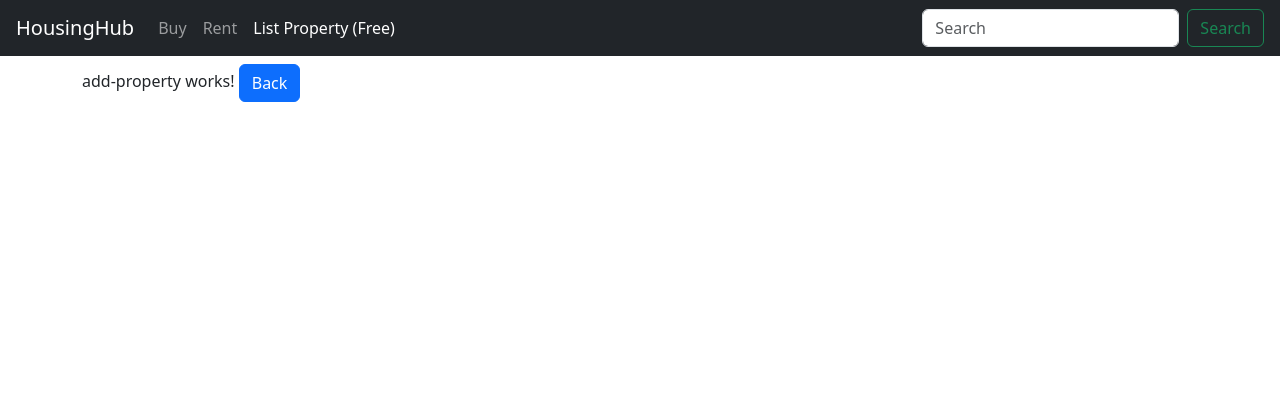
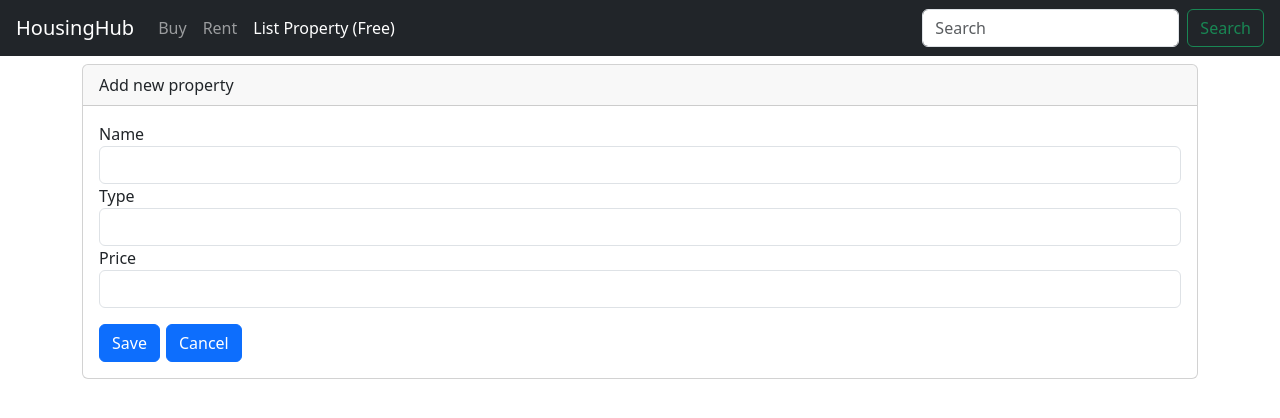
Before and after one commit to thinkinofadriveby/HousingHub, an Angular app: page /add-property in a window 1280 px wide. Shown: the top 418 px of the page. Built offline with nearby package versions, Linux system fonts and the light colour scheme.

Commit message:
Added some content to one of the pages using template-driven forms

```diff
--- a/src/app/app.module.ts
+++ b/src/app/app.module.ts
@@ -1,6 +1,7 @@
 import { NgModule } from '@angular/core';
 import { BrowserModule } from '@angular/platform-browser';
 import { HttpClientModule } from '@angular/common/http';
+import { FormsModule } from '@angular/forms';
 
 import { AppRoutingModule } from './app-routing.module';
 import { AppComponent } from './app.component';
@@ -35,7 +36,8 @@ const appRoutes : Routes = [
     BrowserModule,
     AppRoutingModule,
     HttpClientModule,
-    RouterModule.forRoot(appRoutes)
+    RouterModule.forRoot(appRoutes),
+    FormsModule
   ],
   providers: [
     HousingService
--- a/src/app/property/add-property/add-property.component.css
+++ b/src/app/property/add-property/add-property.component.css
@@ -0,0 +1,16 @@
+.save-btn {
+    margin-right: 6px;
+    margin-top: 1rem;
+}
+
+.cancel-btn {
+    margin-top: 1rem;
+}
+
+.ng-invalid.ng-touched {
+    border-color: red;
+}
+
+.error-block {
+    color: red;
+}
--- a/src/app/property/add-property/add-property.component.html
+++ b/src/app/property/add-property/add-property.component.html
@@ -1,4 +1,41 @@
-<p>
-  add-property works!
-  <button (click)="onBack()" class="btn btn-primary">Back</button>
-</p>
+<div class="card">
+  <div class="card-header">
+      Add new property
+  </div>
+  <div class="card-body">
+    <form (ngSubmit)="onSubmit(Form)" #Form="ngForm">
+
+      <div class="form-group col-12">
+        <label for="name">
+          Name
+        </label>
+        <input type="text" class="form-control" #Name="ngModel"
+         ngModel name="Name" required minlength="5">
+        <span *ngIf="!Name.valid && Name.touched" class="error-block">
+          <span *ngIf="Name.errors && Name.errors['required']">Name field is required</span>
+          <span *ngIf="Name.errors && Name.errors['minlength']">Name should be at least 5 characters long</span>
+        </span>
+      </div>
+
+      <div class="form-group col-12">
+        <label for="type">
+          Type
+        </label>
+        <input type="text" class="form-control" ngModel name="Type">
+      </div>
+
+      <div class="form-group col-12">
+        <label for="price">
+          Price
+        </label>
+        <input type="text" class="form-control" ngModel name="Price">
+      </div>
+
+      <div class="form-group col-12">
+        <button type="submit" class="btn btn-primary save-btn">Save</button>
+        <button type="reset" class="btn btn-primary cancel-btn">Cancel</button>
+      </div>
+
+    </form>
+  </div>
+</div>
--- a/src/app/property/add-property/add-property.component.ts
+++ b/src/app/property/add-property/add-property.component.ts
@@ -1,4 +1,5 @@
-import { Component, OnInit } from '@angular/core';
+import { Component, OnInit, ViewChild } from '@angular/core';
+import { NgForm } from '@angular/forms';
 import { Router } from '@angular/router';
 
 @Component({
@@ -8,6 +9,7 @@ import { Router } from '@angular/router';
 })
 export class AddPropertyComponent implements OnInit {
 
+  @ViewChild('Form') addPropertyForm!: NgForm;
   constructor(private router: Router) { }
 
   ngOnInit() {
@@ -18,4 +20,10 @@ export class AddPropertyComponent implements OnInit {
     this.router.navigate(['/']);
   }
 
+  onSubmit(Form: NgForm)
+  {
+    console.log('Congratulations, form submitted!');
+    console.log(this.addPropertyForm);
+  }
+
 }
```
